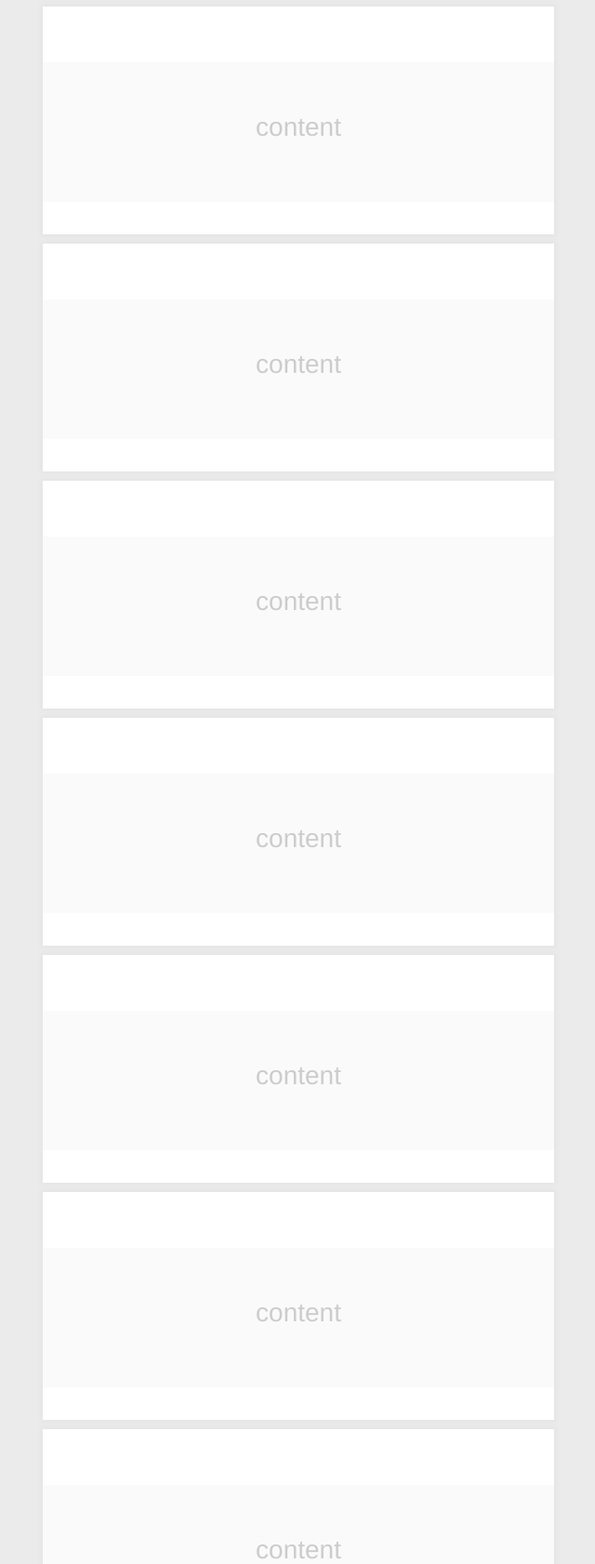
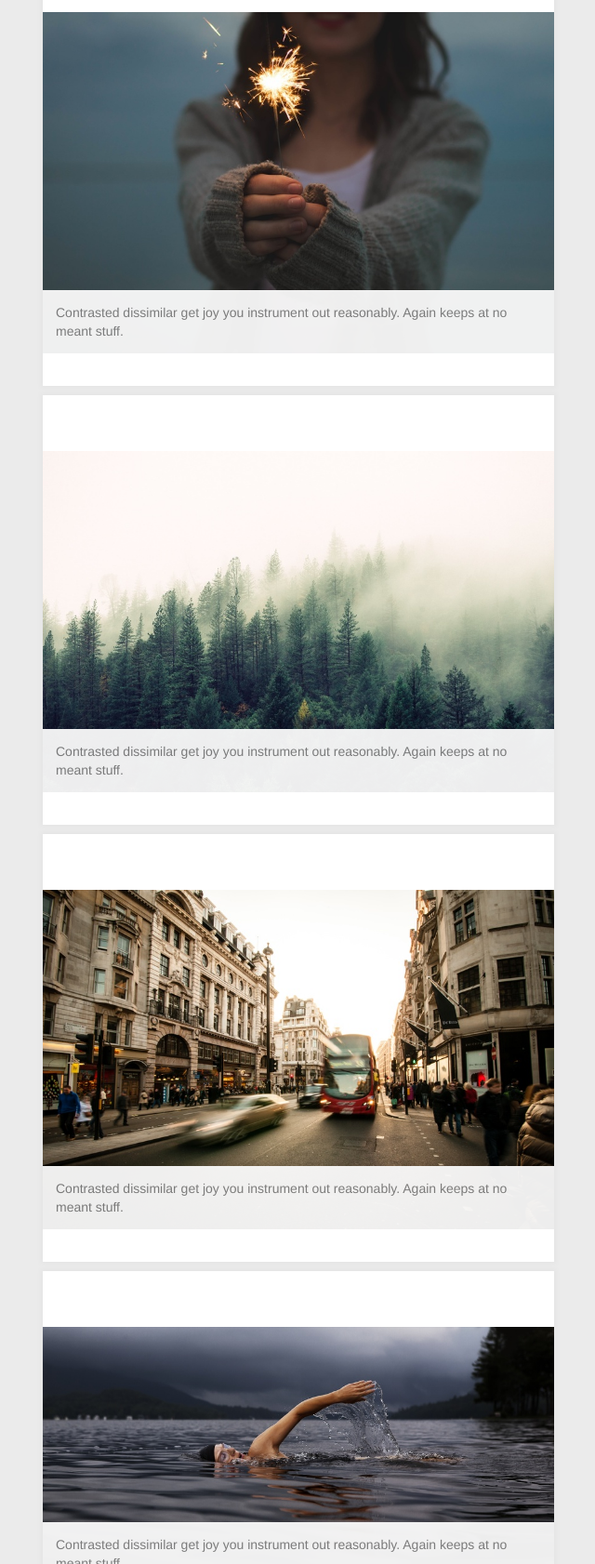
Before and after one commit to TheYoonuchs/TheYoonuchs.github.io, a plain HTML site: page index.html in a window 1280 px wide. Shown: the part 1118-2800 px from the top of the page at 93% size, without its empty margins (319-959 px from the left). Drawn offline with nearby package versions, Linux system fonts and the light colour scheme.

Commit message:
ปรับปรุงเนื้อหาที่มีภาพ

```diff
--- a/css/content.css
+++ b/css/content.css
@@ -13,16 +13,28 @@
 }
 
 .content > .body {
+  position: relative;
   width: auto;
-  height: 150px;
-  background-color: #fafafa;
+  height: auto;
+  margin: 0;
 }
 
-.content > .body {
-  text-align: center;
-  color: #cccccc;
-  font-size: 2em;
-  padding-top: 50px;
+.content > .body > figure > img {
+  width: 100%;
+  height: auto;
+  left: -10px;
+  right: -10px;
+}
+
+.content > .body > figure > figcaption {
+  position: absolute;
+  width: 100%;
+  height: auto;
+  bottom: 0px;
+  padding: 1em;
+  color: #7F7F7F;
+  background-color: #fafafa;
+  opacity: 0.95;
 }
 
 .content > .bottom {
--- a/css/navbar.css
+++ b/css/navbar.css
@@ -13,7 +13,7 @@
   padding: 10px 0 0;
   background-color: #fff;
   box-shadow: 0 0 5px 3px rgba(0, 0, 0, 0.025);
-  z-index: 1;
+  z-index: 3;
 }
 
 .pi-nav-right {
@@ -24,7 +24,7 @@
   padding: 10px 0 0;
   background-color: #fff;
   box-shadow: 0 0 5px 3px rgba(0, 0, 0, 0.025);
-  z-index: 1;
+  z-index: 3;
 }
 
 .logo {
--- a/css/style.css
+++ b/css/style.css
@@ -16,11 +16,11 @@ header {
   margin-right: 250px;
   margin-top: 50px;
   background: #f5f5f5;
-  opacity: 0.9;
+  opacity: 0.98;
   transition: all 0.3s linear;
   -moz-transition: all 0.3s linear;
   -webkit-transition: all 0.3s linear;
-	z-index: 0;
+	z-index: 2;
 }
 .header-default {
     top: 0;
--- a/index.html
+++ b/index.html
@@ -45,7 +45,12 @@
 
       </div>
       <div class="body">
-        content
+        <figure>
+          <img src="img/img-01.jpeg" alt=""/>
+          <figcaption>
+            Contrasted dissimilar get joy you instrument out reasonably. Again keeps at no meant stuff.
+          </figcaption>
+        </figure>
       </div>
       <div class="bottom">
 
@@ -58,7 +63,12 @@
 
       </div>
       <div class="body">
-        content
+        <figure>
+          <img src="img/img-02.jpeg" alt=""/>
+          <figcaption>
+            Contrasted dissimilar get joy you instrument out reasonably. Again keeps at no meant stuff.
+          </figcaption>
+        </figure>
       </div>
       <div class="bottom">
 
@@ -69,7 +79,12 @@
 
       </div>
       <div class="body">
-        content
+        <figure>
+          <img src="img/img-03.jpeg" alt=""/>
+          <figcaption>
+            Contrasted dissimilar get joy you instrument out reasonably. Again keeps at no meant stuff.
+          </figcaption>
+        </figure>
       </div>
       <div class="bottom">
 
@@ -80,7 +95,12 @@
 
       </div>
       <div class="body">
-        content
+        <figure>
+          <img src="img/img-04.jpeg" alt=""/>
+          <figcaption>
+            Contrasted dissimilar get joy you instrument out reasonably. Again keeps at no meant stuff.
+          </figcaption>
+        </figure>
       </div>
       <div class="bottom">
 
@@ -91,7 +111,12 @@
 
       </div>
       <div class="body">
-        content
+        <figure>
+          <img src="img/img-05.jpeg" alt=""/>
+          <figcaption>
+            Contrasted dissimilar get joy you instrument out reasonably. Again keeps at no meant stuff.
+          </figcaption>
+        </figure>
       </div>
       <div class="bottom">
 
@@ -102,7 +127,12 @@
 
       </div>
       <div class="body">
-        content
+        <figure>
+          <img src="img/img-06.jpeg" alt=""/>
+          <figcaption>
+            Contrasted dissimilar get joy you instrument out reasonably. Again keeps at no meant stuff.
+          </figcaption>
+        </figure>
       </div>
       <div class="bottom">
 
@@ -113,111 +143,18 @@
 
       </div>
       <div class="body">
-        content
+        <figure>
+          <img src="img/img-07.jpeg" alt=""/>
+          <figcaption>
+            Contrasted dissimilar get joy you instrument out reasonably. Again keeps at no meant stuff.
+          </figcaption>
+        </figure>
       </div>
       <div class="bottom">
 
       </div>
     </div>
-    <div class="content">
-      <div class="head">
 
-      </div>
-      <div class="body">
-        content
-      </div>
-      <div class="bottom">
-
-      </div>
-    </div>
-    <div class="content">
-      <div class="head">
-
-      </div>
-      <div class="body">
-        content
-      </div>
-      <div class="bottom">
-
-      </div>
-    </div>
-    <div class="content">
-      <div class="head">
-
-      </div>
-      <div class="body">
-        content
-      </div>
-      <div class="bottom">
-
-      </div>
-    </div>
-    <div class="content">
-      <div class="head">
-
-      </div>
-      <div class="body">
-        content
-      </div>
-      <div class="bottom">
-
-      </div>
-    </div>
-    <div class="content">
-      <div class="head">
-
-      </div>
-      <div class="body">
-        content
-      </div>
-      <div class="bottom">
-
-      </div>
-    </div>
-    <div class="content">
-      <div class="head">
-
-      </div>
-      <div class="body">
-        content
-      </div>
-      <div class="bottom">
-
-      </div>
-    </div>
-    <div class="content">
-      <div class="head">
-
-      </div>
-      <div class="body">
-        content
-      </div>
-      <div class="bottom">
-
-      </div>
-    </div>
-    <div class="content">
-      <div class="head">
-
-      </div>
-      <div class="body">
-        content
-      </div>
-      <div class="bottom">
-
-      </div>
-    </div>
-    <div class="content">
-      <div class="head">
-
-      </div>
-      <div class="body">
-        content
-      </div>
-      <div class="bottom">
-
-      </div>
-    </div>
   </div>
 
 
```
Also changed, not shown: img/img-01.jpeg (added), img/img-02.jpeg (added), img/img-03.jpeg (added), img/img-04.jpeg (added), img/img-05.jpeg (added), img/img-06.jpeg (added), img/img-07.jpeg (added).
